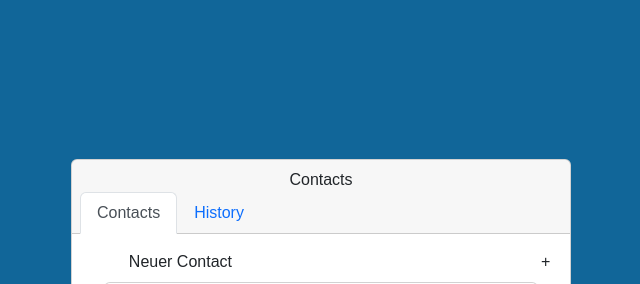
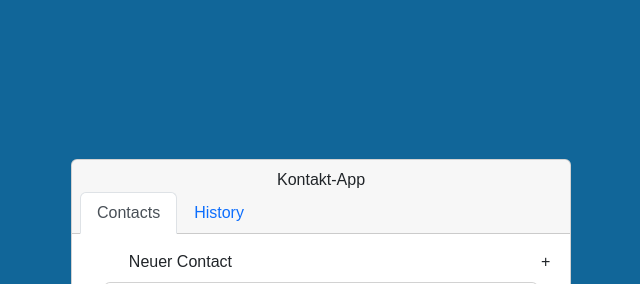
Before and after one commit to VesuviusInc/js_react_project, a React (Create React App) app: page / in a window 1280 px wide. Shown: the top 284 px of the page, without its empty margins (319-959 px from the left). Built offline with nearby package versions, Linux system fonts and the light colour scheme.

Commit message:
Changes to naming

```diff
--- a/src/App.js
+++ b/src/App.js
@@ -28,7 +28,7 @@ export default function App(props) {
 
   return (
     <div className="App card">
-      <div className="card-header">Contacts
+      <div className="card-header">Kontakt-App
         <NavBar navBarState={props.navBarState}/>
       </div>
         <ContactCard navBarState={props.navBarState} contactArray={contactArray} setContactArray={setContactArray} contactAdd={contactAdd} setContactAdd={setContactAdd} setHistory={setHistory}/>
--- a/src/components/NavBar.js
+++ b/src/components/NavBar.js
@@ -5,7 +5,7 @@ export default function NavBar(props){
     return(
         <ul className="nav nav-tabs card-header-tabs">
           <li className="nav-item">
-            {props.navBarState?<Link to={"/"} className="nav-link" href aria-current="true" id="contact-nav-bar">Contacts</Link>:<Link to={"/"} className="nav-link active" href aria-current="true" id="contact-nav-bar">Contacts</Link>}
+            {props.navBarState?<Link to={"/"} className="nav-link" href aria-current="true" id="contact-nav-bar">Kontakte</Link>:<Link to={"/"} className="nav-link active" href aria-current="true" id="contact-nav-bar">Contacts</Link>}
           </li>
           <li className="nav-item">
           {props.navBarState?<Link to={"/history"} className="nav-link active" href aria-current="true" id="contact-nav-bar">History</Link>:<Link to={"/history"} className="nav-link" href aria-current="true" id="contact-nav-bar">History</Link>}
```
